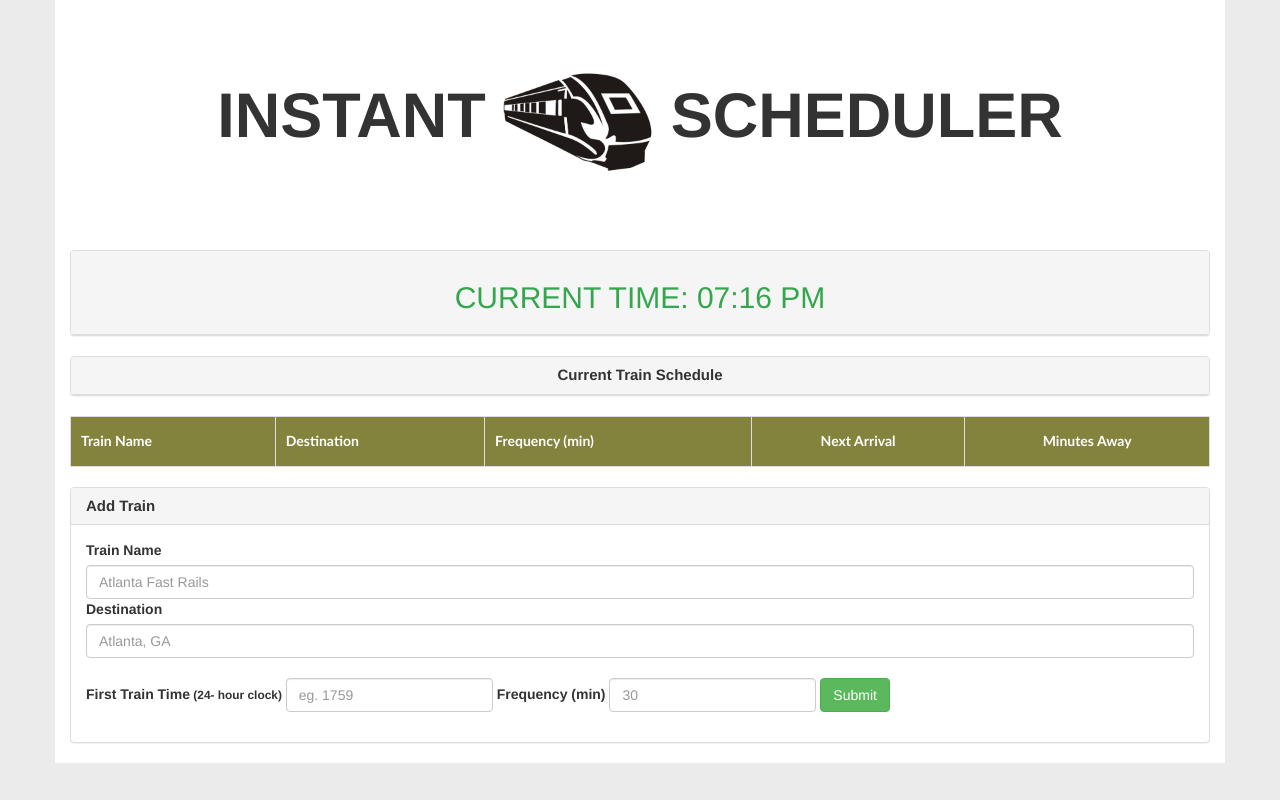
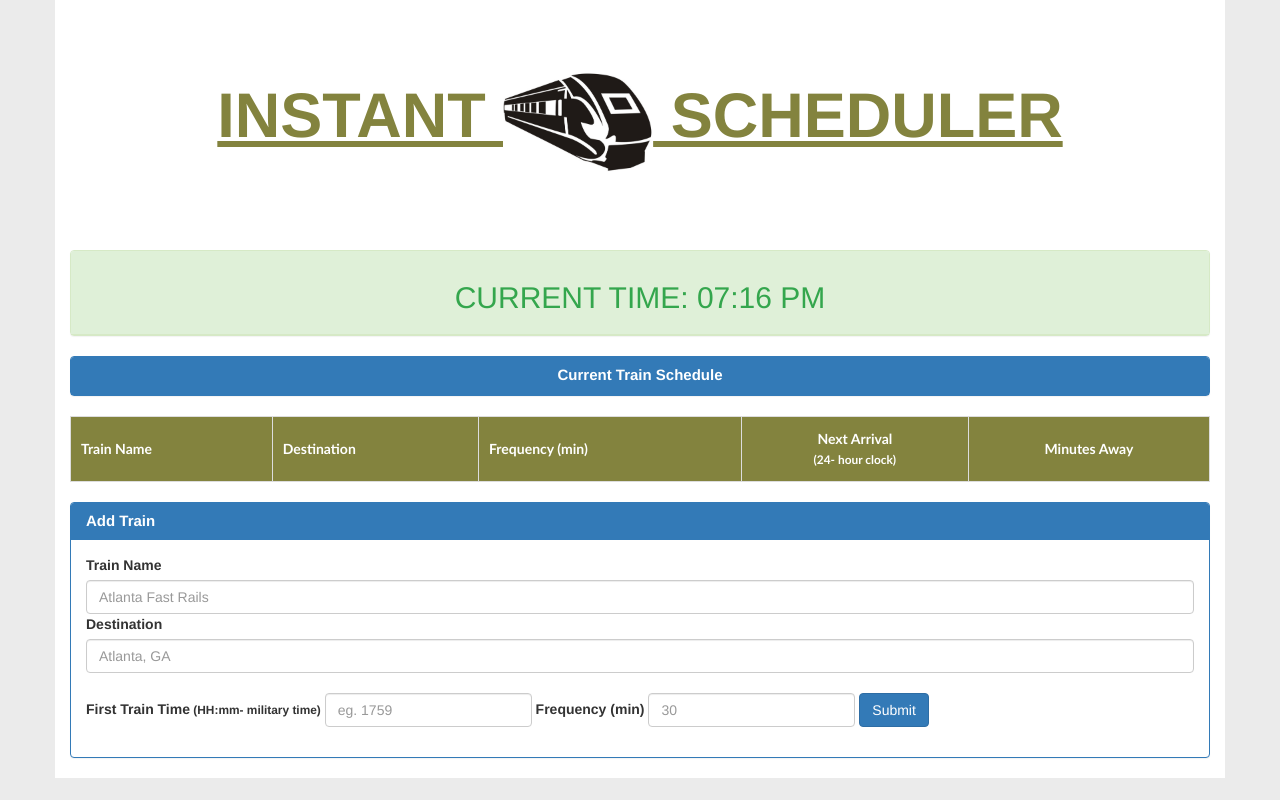
Before and after one commit to Dennis-The14th-web/Train-Scheduler, a plain HTML site: page index.html in a window 1280 px wide. Drawn offline with nearby package versions, Linux system fonts and the light colour scheme; no server answers.

Commit message:
updating readme details

```diff
--- a/assets/css/style.css
+++ b/assets/css/style.css
@@ -15,9 +15,10 @@ body{
     background-color: #ffffff;
 }
 
-h1{
-    color: #83833e;
+.jumbotron h1{
+    color:#83833e;
     font-weight: bolder;
+    text-decoration: underline;
 }
 
 .logo{
@@ -32,10 +33,6 @@ h1{
 #currentTime{
     font-size: 30px;
     color: #34a64d;
-}
-
-h3{
-    color: #83833e;
 }
 
 #trainTable {
--- a/index.html
+++ b/index.html
@@ -15,13 +15,13 @@
             <h1 class="text-center">INSTANT <img class="logo" src="./assets/images/train main logo.PNG"> SCHEDULER</h1>
         </div>
 
-        <div class="panel panel-default">
+        <div class="panel panel-success">
             <div class="panel-heading text-center">
                 <h2 id="currentTime"> CURRENT TIME: </h2>
             </div>
         </div>
 
-        <div class="panel panel-default">
+        <div class="panel panel-primary">
             <div class="panel-heading">
                 <h3 class="panel-title text-center">Current Train Schedule</h3>
             </div>
@@ -33,13 +33,13 @@
                     <th> Train Name</th>
                     <th> Destination</th>
                     <th>Frequency (min)</th>
-                    <th id="times">Next Arrival</th>
+                    <th id="times">Next Arrival<br><small> (24- hour clock)</small></th>
                     <th id="times">Minutes Away</th>
                 </tr>
             </table>
         </div>
         <br>
-        <div class="panel panel-default">
+        <div class="panel panel-primary">
             <div class="panel-heading">
                 <h4 class="panel-title">Add Train</h4>
             </div>
@@ -56,11 +56,11 @@
                 </form>
 
                 <form class="form-inline">
-                    <label for="firstTrainInput">First Train Time<small> (24- hour clock)</small></label>
+                    <label for="firstTrainInput">First Train Time<small> (HH:mm- military time)</small></label>
                     <input type="number" class="form-control mx-sm-3  mb-2" name="trTime" id="firstTrainInput" placeholder="eg. 1759" onkeyup="if(this.value > 2400){this.value=''; alert('Enter a valid time between 0000 and 2400');}">
                     <label>Frequency (min)</label>
                     <input type="number" class="form-control mx-sm-3 mb-2" name="trFrequency" id="frequencyInput" placeholder="30">
-                    <button id="addTrainButton" type="submit" class="btn btn-success">Submit</button>
+                    <button id="addTrainButton" type="submit" class="btn btn-primary">Submit</button>
                     </form>
                 </div>
             </div>
```
Also changed, not shown: 1 other file.
